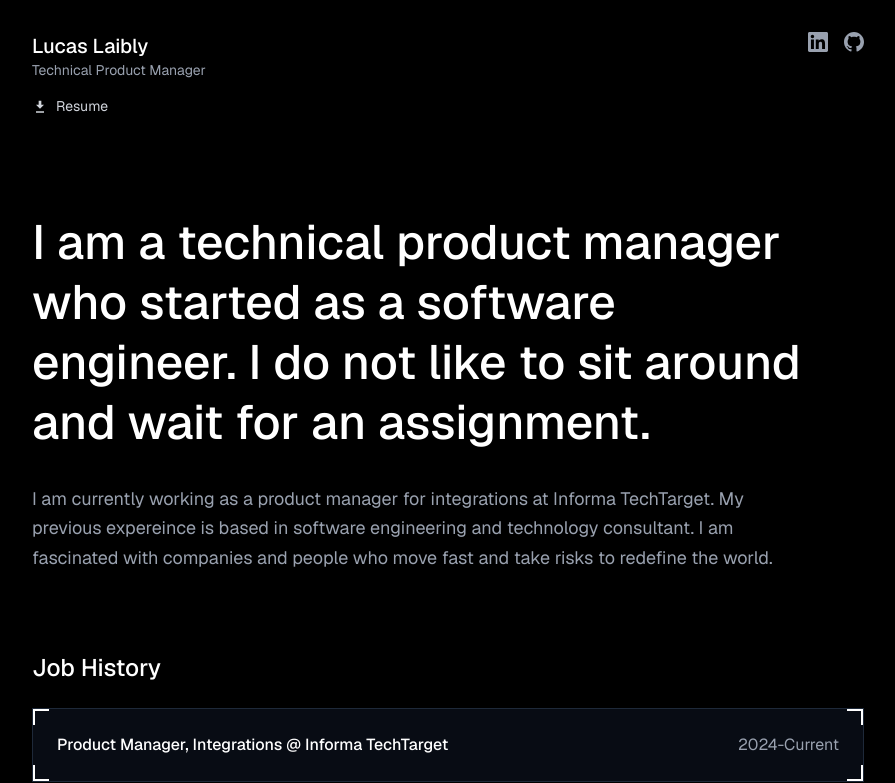
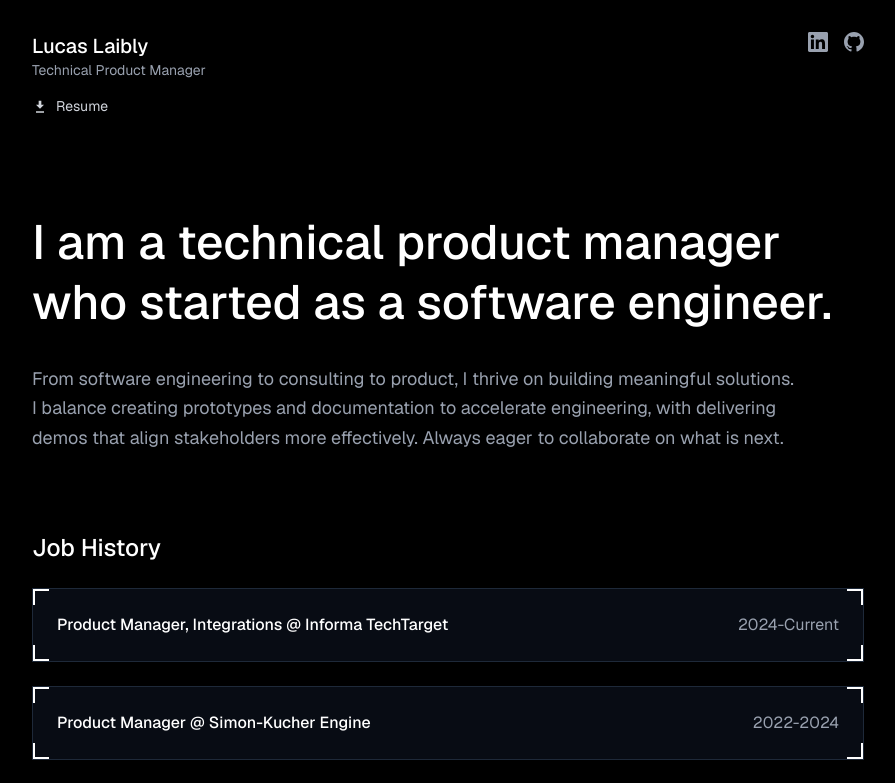
Before and after one commit to LucasLaibly/lucaslaibly.com, a Next.js app: page / in a window 1280 px wide. Shown: the top 783 px of the page, without its empty margins (192-1087 px from the left). Built offline with nearby package versions, Linux system fonts and the light colour scheme.

Commit message:
clean up header

```diff
--- a/app/page.tsx
+++ b/app/page.tsx
@@ -47,12 +47,11 @@ export default function Home() {
         {/* Hero Section */}
         <section className="mb-20">
           <h2 className="text-4xl md:text-5xl font-medium leading-tight text-balance mb-8">
-            {"I am a technical product manager who started as a software engineer. I do not like to sit around and wait for an assignment."}
+            {"I am a technical product manager who started as a software engineer."}
           </h2>
 
           <p className="text-gray-400 text-lg leading-relaxed max-w-3xl">
-            I am currently working as a product manager for integrations at Informa TechTarget. My previous expereince is based in software engineering and technology consultant.
-            I am fascinated with companies and people who move fast and take risks to redefine the world.
+          From software engineering to consulting to product, I thrive on building meaningful solutions. I balance creating prototypes and documentation to accelerate engineering, with delivering demos that align stakeholders more effectively. Always eager to collaborate on what is next.
           </p>
         </section>
 
```
